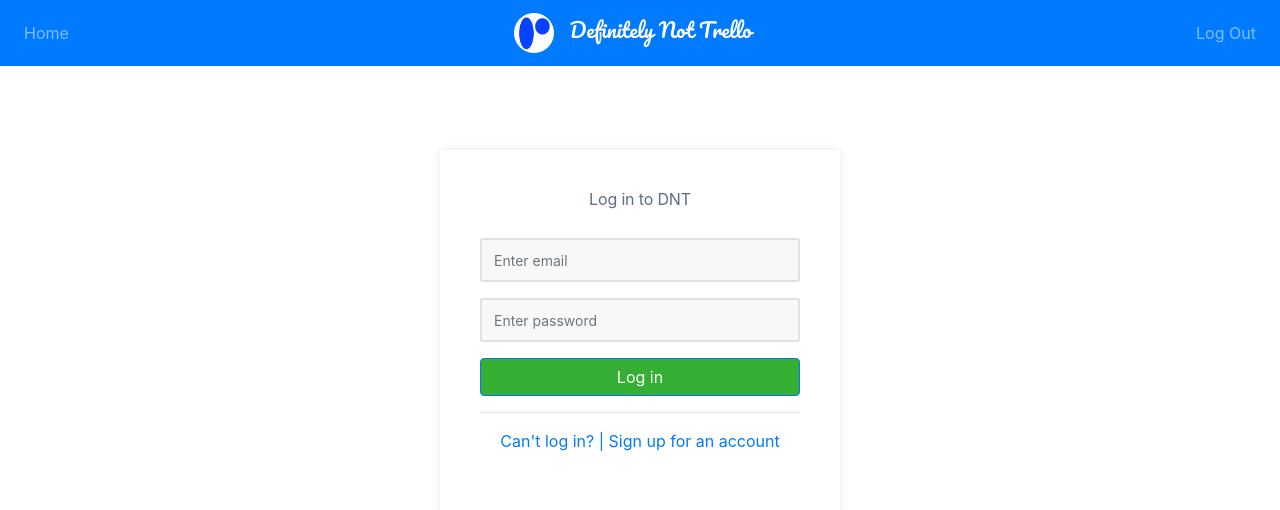
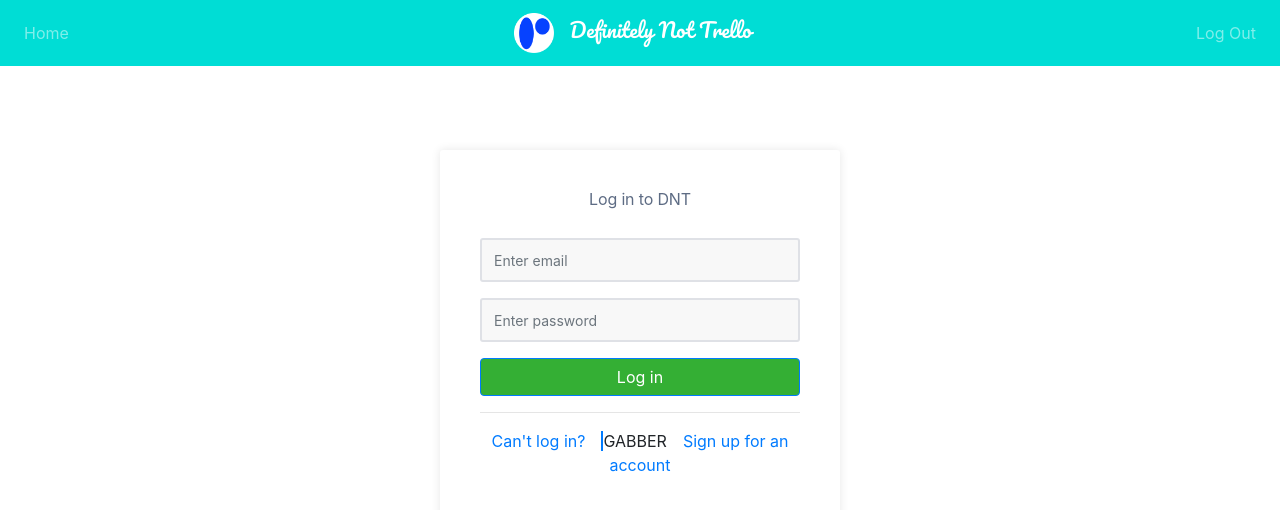
Before and after one commit to GeorgeLuDev/DefinitelyNotTrello, a React (Create React App) app in the folder frontend/: page / in a window 1280 px wide. Shown: the top 510 px of the page. Built offline with nearby package versions, Linux system fonts and the light colour scheme.

Commit message:
i don't even know what I did

```diff
--- a/frontend/src/App.css
+++ b/frontend/src/App.css
@@ -1,3 +1,8 @@
+html
+{
+  height: 100%;
+}
+
 body
 {
   font-size: 16px;
@@ -6,13 +11,13 @@ body
   -moz-background-size: cover;
   -o-background-size: cover;
   background-size:cover;
-  background-position-y: top;
+  background-position-y: center;
+  height: 100%;
   /* background-color: #8EC5FC;
   background-image: linear-gradient(62deg, #8EC5FC 0%, #E0C3FC 100%); */
   /* background-color: white; */
 
 }
-
 
 @font-face {
   font-family: 'pacificoregular';
@@ -28,6 +33,10 @@ body
   margin-right: 1rem;
 }
 
+.navbar{
+  background-color: #00DDD5 !important;
+}
+
 .navbar-brand
 {
   font-family: 'pacificoregular';
@@ -36,7 +45,7 @@ body
 #root
 {
   display: block;
-  height: 80%;
+  height: 100%;
   overflow: hidden;
 }
 
@@ -60,11 +69,17 @@ body
   text-decoration: none;
 }
 
+#dumbBoardContainer
+{
+  height: 100%;
+}
+
 #boardGridContainer
 {
   display: grid;
   grid-template-rows:4rem;
   background-size: 120rem 70rem;
+  height: 100%;
 }
 
 .board
@@ -77,6 +92,7 @@ body
   overflow-x: scroll;
   overflow-y: hidden;
   scrollbar-width: none;
+  height: 100%;
   /* background-image: https://trello-backgrounds.s3.amazonaws.com/SharedBackground/1280x1920/b94205b0dfa528e382d4115b9c9728d3/photo-1590521980958-3dbce60bd778.jpg */
   /* background-size: 120rem 60rem; */
 }
@@ -120,7 +136,7 @@ body
   width: 14rem;
   cursor: move;
   background-size: 100%;
-  background-position: top;
+  background-position: center;
   border-radius: 10px;
   position: relative;
   /* background-image: linear-gradient(180deg, #2af598 0%, #009efd 100%); */
@@ -169,6 +185,25 @@ body
   font-size: 2rem;
 }
 
+#boardMenuHeader span
+{
+  float: left;
+}
+
+.boardMenuDivider
+{
+  height: 2rem;
+  border-left: 2px solid white;
+  margin: 0.5rem 1rem;
+}
+
+.passwordMenuDivider
+{
+  height: 2rem;
+  border-left: 2px solid #007bff;
+  margin: 0.5rem 1rem;
+}
+
 #editBGButton
 {
   font-size: 1rem;
@@ -197,7 +232,7 @@ body
   /* height: auto; */
   /* background-image: linear-gradient(180deg, #2af598 0%, #009efd 100%); */
   width: 272px;
-  height: auto;
+  height: 100%;
   box-sizing: border-box;
   display: inline-block;
   white-space: nowrap;
@@ -210,7 +245,7 @@ body
   background-color: #ebecf0;
   border-radius: 5px;
   padding: 1rem;
-  margin-left: 0 4px;
+  margin: 0 4px;
   box-shadow: 3px 3px 2px rgba(0,0,0,0.5);
   margin-bottom:10px;
 }
@@ -367,11 +402,6 @@ body
   background: white;
 }
 
-.link::before
-{
-  content: " | ";
-}
-
 .linktootherpage
 {
   width: 100%;
--- a/frontend/src/components/BoardUi.js
+++ b/frontend/src/components/BoardUi.js
@@ -471,7 +471,16 @@ class BoardUi extends Component
     {
       return(
         <div id="boardGridContainer" /*style={{backgroundImage : this.state.boardBackground}} */ >
-          <div id="boardMenuHeader"><p>{this.state.boardName}</p><span id="editBGButton"><p>Edit Image</p></span></div>
+          <div id="boardMenuHeader">
+            <span>{this.state.boardName}</span>
+            <span class="boardMenuDivider"></span>
+            <span id="addUserButton">
+              <p>Add user by email</p>
+            </span>
+            <span id="editBGButton">
+              <p>Edit Image</p>
+            </span>
+          </div>
           <div className="board"  onWheel={(e) => this.replaceVerticalScrollByHorizontal(e)} ref={this.board} style={{height : this.state.boardBackgroundHeight} } >
               {
                   this.state.lists.map(list =>
--- a/frontend/src/components/SignInUi.js
+++ b/frontend/src/components/SignInUi.js
@@ -78,6 +78,7 @@ function SignInUi()
                 <hr></hr>
                 <div className="linktootherpage">
                     <a href="/ForgotPassword">Can't log in?</a>
+                    <span class="passwordMenuDivider">GABBER</span>
                     <a href="/SignUp" className="link">Sign up for an account</a>
                 </div>
             </Form>
--- a/frontend/src/pages/BoardPage.js
+++ b/frontend/src/pages/BoardPage.js
@@ -6,7 +6,7 @@ import BoardUI from '../components/BoardUi';
 const BoardPage = () =>
 {
     return(
-        <div>
+        <div id="dumbBoardContainer">
             <Header />
             <BoardUI />
         </div>
```
